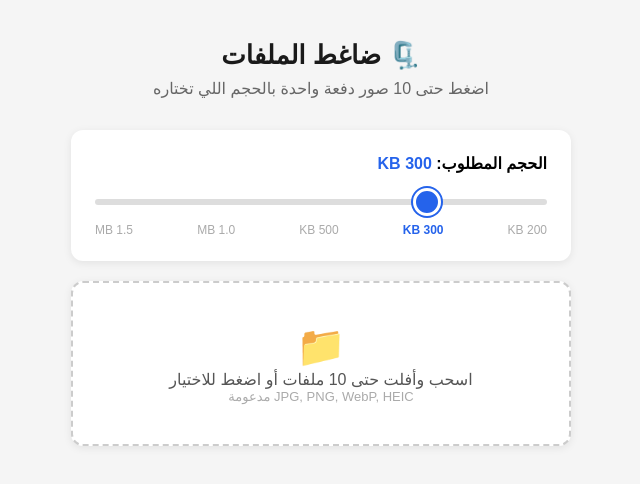
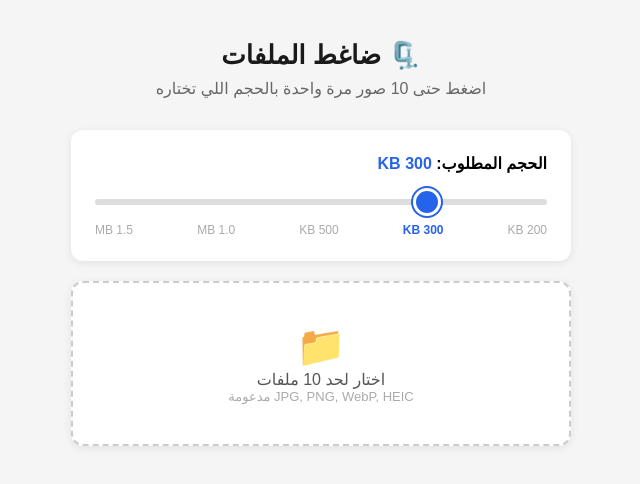
Before and after one commit to HABANEROcash/pdf-compressor, a Next.js app: page / in a window 1280 px wide. Shown: the top 484 px of the page, without its empty margins (319-959 px from the left). Built offline with nearby package versions, Linux system fonts and the light colour scheme.

Commit message:
update arabic text

```diff
--- a/app/page.tsx
+++ b/app/page.tsx
@@ -92,7 +92,7 @@ export default function Home() {
   return (
     <main dir="rtl" style={{ fontFamily: 'Arial', minHeight: '100vh', background: '#f5f5f5', display: 'flex', flexDirection: 'column', alignItems: 'center', padding: '40px 20px' }}>
       <h1 style={{ fontSize: 26, fontWeight: 'bold', color: '#1a1a1a', marginBottom: 8 }}>🗜️ ضاغط الملفات</h1>
-      <p style={{ color: '#666', marginBottom: 32 }}>اضغط حتى 10 صور دفعة واحدة بالحجم اللي تختاره</p>
+      <p style={{ color: '#666', marginBottom: 32 }}>اضغط حتى 10 صور مرة واحدة بالحجم اللي تختاره</p>
 
       {/* Size Slider */}
       <div style={{ background: 'white', borderRadius: 12, padding: 24, width: '100%', maxWidth: 500, marginBottom: 20, boxShadow: '0 2px 8px rgba(0,0,0,0.08)' }}>
@@ -137,7 +137,7 @@ export default function Home() {
         ) : (
           <div>
             <p style={{ fontSize: 40 }}>📁</p>
-            <p style={{ fontSize: 16, color: '#555' }}>اسحب وأفلت حتى 10 ملفات أو اضغط للاختيار</p>
+            <p style={{ fontSize: 16, color: '#555' }}>اختار لحد 10 ملفات</p>
             <p style={{ fontSize: 13, color: '#aaa' }}>JPG, PNG, WebP, HEIC مدعومة</p>
           </div>
         )}
```
